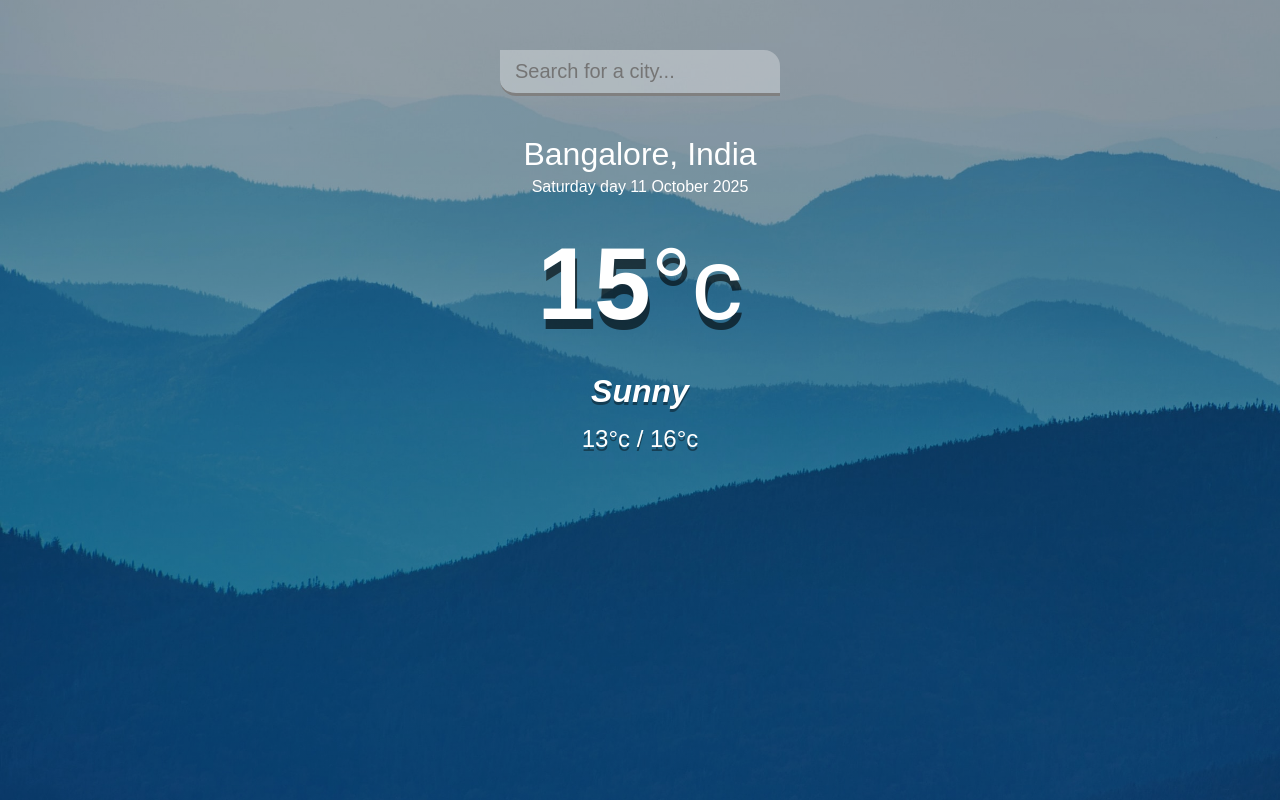
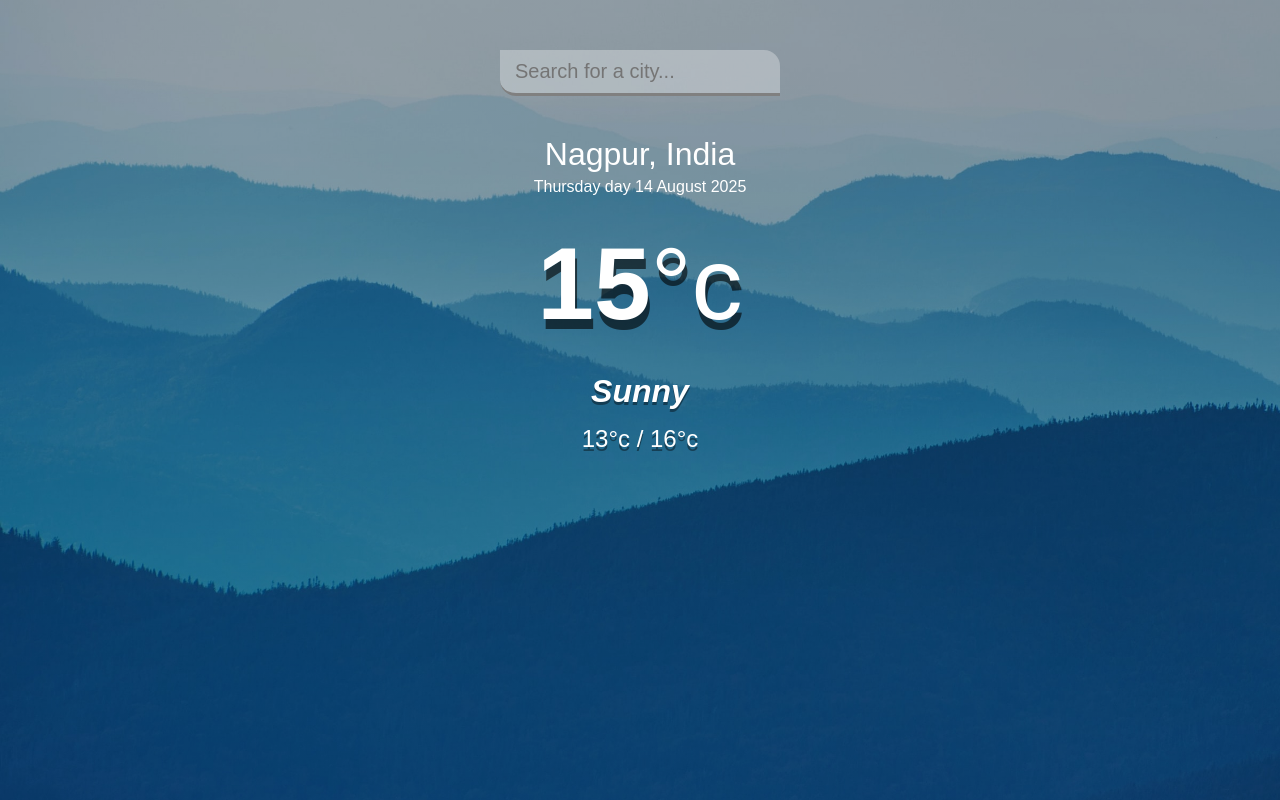
Before and after one commit to muskan-singh14/Weather-Forecast, a plain HTML site: page index.html in a window 1280 px wide. Drawn offline with Linux system fonts and the light colour scheme.

Commit message:
Updated Index Place and date
Bangalore changed to nagpur and date changed

```diff
--- a/index.html
+++ b/index.html
@@ -13,8 +13,8 @@
     </header>
     <main>
       <section class="location">
-        <div class="city">Bangalore, India</div>
-        <div class="date">Saturday day 11 October 2025</div>
+        <div class="city">Nagpur, India</div>
+        <div class="date">Thursday day 14 August 2025</div>
       </section>
       <div class="current">
         <div class="temp">15<span>°c</span></div>
```
